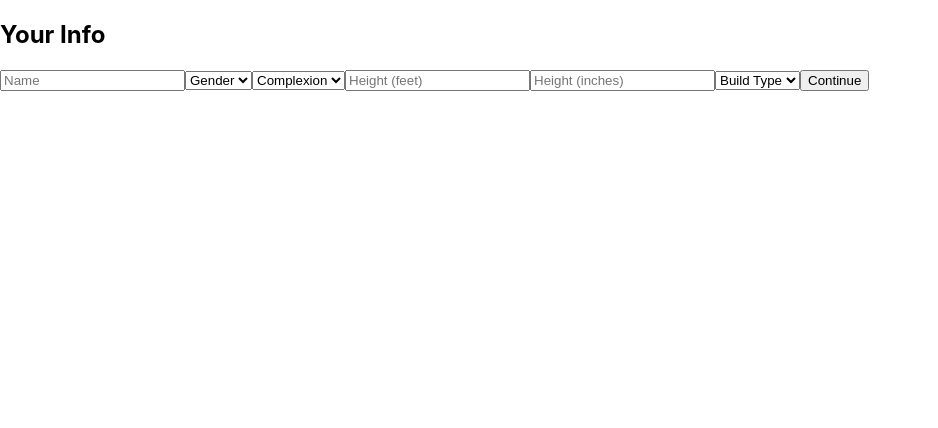
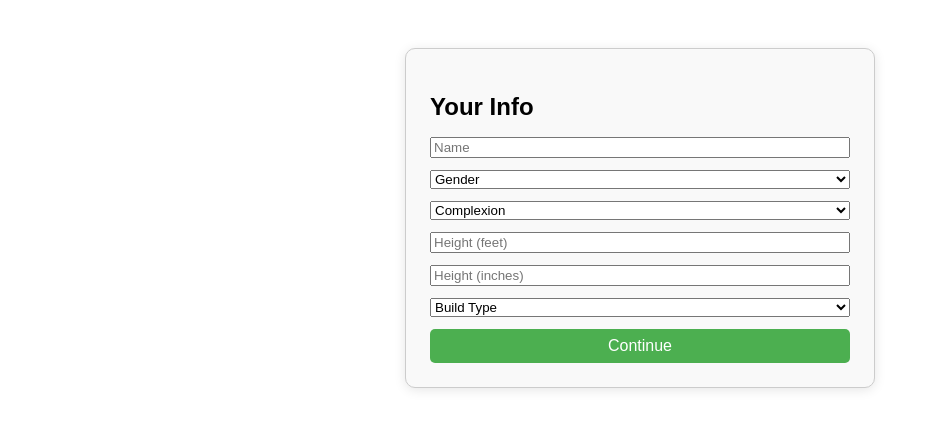
Before and after one commit to RounakAmre/outfit-gen, a React (Create React App) app: page / in a window 1280 px wide. Shown: the top 428 px of the page, without its empty margins (0-938 px from the left). Built offline with nearby package versions, Linux system fonts and the light colour scheme.

Commit message:
Update UI for preset/context input and backend analysis

```diff
--- a/src/App.css
+++ b/src/App.css
@@ -1,5 +1,6 @@
 .App {
   text-align: center;
+  font-family: Arial, sans-serif;
 }
 
 .App-logo {
@@ -36,3 +37,45 @@
     transform: rotate(360deg);
   }
 }
+
+/* ----------------------------- */
+/* 👇 Additional styling for form */
+
+.popup {
+  max-width: 420px;
+  margin: 2rem auto;
+  padding: 1.5rem;
+  border: 1px solid #ccc;
+  border-radius: 10px;
+  background-color: #f9f9f9;
+  box-shadow: 0 2px 12px rgba(0, 0, 0, 0.1);
+  text-align: left;
+}
+
+.popup h2 {
+  margin-bottom: 1rem;
+}
+
+.popup input,
+.popup select {
+  display: block;
+  width: 100%;
+  padding: 0.5rem;
+  font-size: 1rem;
+  margin-bottom: 0.75rem;
+  border: 1px solid #ccc;
+  border-radius: 5px;
+}
+
+.popup button {
+  padding: 0.5rem 1rem;
+  font-size: 1rem;
+  cursor: pointer;
+  background-color: #4CAF50;
+  color: white;
+  border: none;
+  border-radius: 5px;
+  width: 100%;
+}
+
+/* -------------------------------- */
--- a/src/App.js
+++ b/src/App.js
@@ -4,16 +4,34 @@ import ImageUpload from './components/ImageUpload';
 function App() {
   const [presetOpen, setPresetOpen] = useState(true);
   const [presetData, setPresetData] = useState({
-    name: '', gender: '', complexion: '', heightFeet: '', heightInches: '', buildType: ''
+    name: '',
+    gender: '',
+    complexion: '',
+    heightFeet: '',
+    heightInches: '',
+    buildType: ''
   });
 
   return (
-    <div className="App">
-      {presetOpen && (
-        <div className="popup">
-          <div className="popup-content">
-            <h2>Your Info</h2>
-            <input placeholder="Name" onChange={e => setPresetData({ ...presetData, name: e.target.value })} />
+    <div className="App" style={{ fontFamily: 'Arial, sans-serif', padding: '1rem' }}>
+      {presetOpen ? (
+        <div
+          style={{
+            maxWidth: '420px',
+            margin: '2rem auto',
+            padding: '1.5rem',
+            border: '1px solid #ccc',
+            borderRadius: '10px',
+            backgroundColor: '#f9f9f9',
+            boxShadow: '0 2px 12px rgba(0,0,0,0.1)'
+          }}
+        >
+          <h2 style={{ marginBottom: '1rem' }}>Your Info</h2>
+          <div style={{ display: 'flex', flexDirection: 'column', gap: '0.75rem' }}>
+            <input
+              placeholder="Name"
+              onChange={e => setPresetData({ ...presetData, name: e.target.value })}
+            />
             <select onChange={e => setPresetData({ ...presetData, gender: e.target.value })}>
               <option value="">Gender</option>
               <option>Male</option>
@@ -27,8 +45,14 @@ function App() {
               <option>Olive</option>
               <option>Dark</option>
             </select>
-            <input placeholder="Height (feet)" onChange={e => setPresetData({ ...presetData, heightFeet: e.target.value })} />
-            <input placeholder="Height (inches)" onChange={e => setPresetData({ ...presetData, heightInches: e.target.value })} />
+            <input
+              placeholder="Height (feet)"
+              onChange={e => setPresetData({ ...presetData, heightFeet: e.target.value })}
+            />
+            <input
+              placeholder="Height (inches)"
+              onChange={e => setPresetData({ ...presetData, heightInches: e.target.value })}
+            />
             <select onChange={e => setPresetData({ ...presetData, buildType: e.target.value })}>
               <option value="">Build Type</option>
               <option>Slim</option>
@@ -36,12 +60,25 @@ function App() {
               <option>Average</option>
               <option>Heavyset</option>
             </select>
-            <button onClick={() => setPresetOpen(false)}>Continue</button>
+            <button
+              style={{
+                padding: '0.5rem 1rem',
+                fontSize: '1rem',
+                cursor: 'pointer',
+                backgroundColor: '#4CAF50',
+                color: 'white',
+                border: 'none',
+                borderRadius: '5px'
+              }}
+              onClick={() => setPresetOpen(false)}
+            >
+              Continue
+            </button>
           </div>
         </div>
+      ) : (
+        <ImageUpload presetData={presetData} />
       )}
-
-      {!presetOpen && <ImageUpload presetData={presetData} />}
     </div>
   );
 }
```
